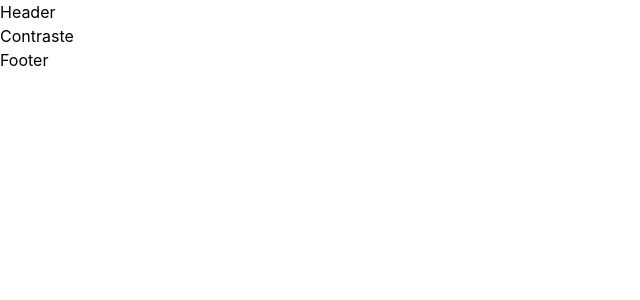
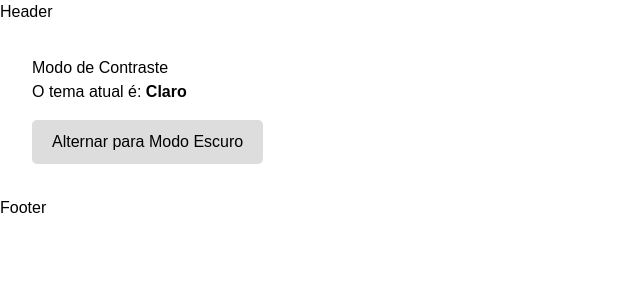
Before and after one commit to saude-amiga/saude-amiga-next, a React (Vite) app: page /contraste in a window 1280 px wide. Shown: the top 300 px of the page, without its empty margins (0-640 px from the left). Built offline with nearby package versions, Linux system fonts and the light colour scheme.

Commit message:
feat: darkmode

```diff
--- /dev/null
+++ b/src/contexts/ThemeContext.tsx
@@ -0,0 +1,41 @@
+import { createContext, useContext, useState, useEffect } from 'react';
+import type { ReactNode } from 'react';
+
+type Theme = 'light' | 'dark';
+
+interface ThemeContextType {
+  theme: Theme;
+  toggleTheme: () => void;
+}
+
+const ThemeContext = createContext<ThemeContextType | undefined>(undefined);
+
+export const ThemeProvider = ({ children }: { children: ReactNode }) => {
+  const [theme, setTheme] = useState<Theme>(() => {
+    const storedTheme = localStorage.getItem('theme');
+    return storedTheme === 'dark' ? 'dark' : 'light';
+  });
+
+  const toggleTheme = () => {
+    const newTheme = theme === 'light' ? 'dark' : 'light';
+    setTheme(newTheme);
+    localStorage.setItem('theme', newTheme);
+  };
+
+  useEffect(() => {
+    document.body.classList.remove('theme-light', 'theme-dark');
+    document.body.classList.add(`theme-${theme}`);
+  }, [theme]);
+
+  return (
+    <ThemeContext.Provider value={{ theme, toggleTheme }}>
+      {children}
+    </ThemeContext.Provider>
+  );
+};
+
+export const useTheme = () => {
+  const context = useContext(ThemeContext);
+  if (!context) throw new Error('useTheme must be used within a ThemeProvider');
+  return context;
+};
--- a/src/global.css
+++ b/src/global.css
@@ -1 +1,18 @@
 @import "tailwindcss";
+
+.theme-light {
+  background-color: #ffffff;
+  color: #000000;
+}
+
+.theme-dark {
+  background-color: #121212;
+  color: #ffffff;
+}
+
+body, html {
+  margin: 0;
+  padding: 0;
+  font-family: sans-serif;
+  transition: background-color 0.3s, color 0.3s;
+}
--- a/src/main.tsx
+++ b/src/main.tsx
@@ -9,6 +9,7 @@ import Contraste from './routes/Contraste/index.tsx'
 import Texto from './routes/Texto/index.tsx'
 import Leitor from './routes/Leitor/index.tsx'
 import Libras from './routes/Libras/index.tsx'
+import { ThemeProvider } from './contexts/ThemeContext.tsx'
 
 const router = createBrowserRouter([
   {path:"/", element:<App/>, errorElement:<Error/>, children:[
@@ -21,6 +22,8 @@ const router = createBrowserRouter([
 ])
 createRoot(document.getElementById('root')!).render(
   <StrictMode>
-    <RouterProvider router={router}/>
+    <ThemeProvider>
+      <RouterProvider router={router}/>
+    </ThemeProvider>
   </StrictMode>,
 )
--- a/src/routes/Contraste/index.tsx
+++ b/src/routes/Contraste/index.tsx
@@ -1,7 +1,28 @@
-export default function Contraste(){
-    return(
-        <div>
-            <h1>Contraste</h1>
-        </div>
-    )
-}
+import { useTheme } from '../../contexts/ThemeContext';
+
+const Contraste = () => {
+  const { theme, toggleTheme } = useTheme();
+
+  return (
+    <div style={{ padding: '2rem' }}>
+      <h1>Modo de Contraste</h1>
+      <p>O tema atual é: <strong>{theme === 'dark' ? 'Escuro' : 'Claro'}</strong></p>
+      <button
+        onClick={toggleTheme}
+        style={{
+          padding: '10px 20px',
+          backgroundColor: theme === 'dark' ? '#444' : '#ddd',
+          color: theme === 'dark' ? '#fff' : '#000',
+          border: 'none',
+          borderRadius: '5px',
+          cursor: 'pointer',
+          marginTop: '1rem',
+        }}
+      >
+        Alternar para {theme === 'dark' ? 'Modo Claro' : 'Modo Escuro'}
+      </button>
+    </div>
+  );
+};
+
+export default Contraste;
```
